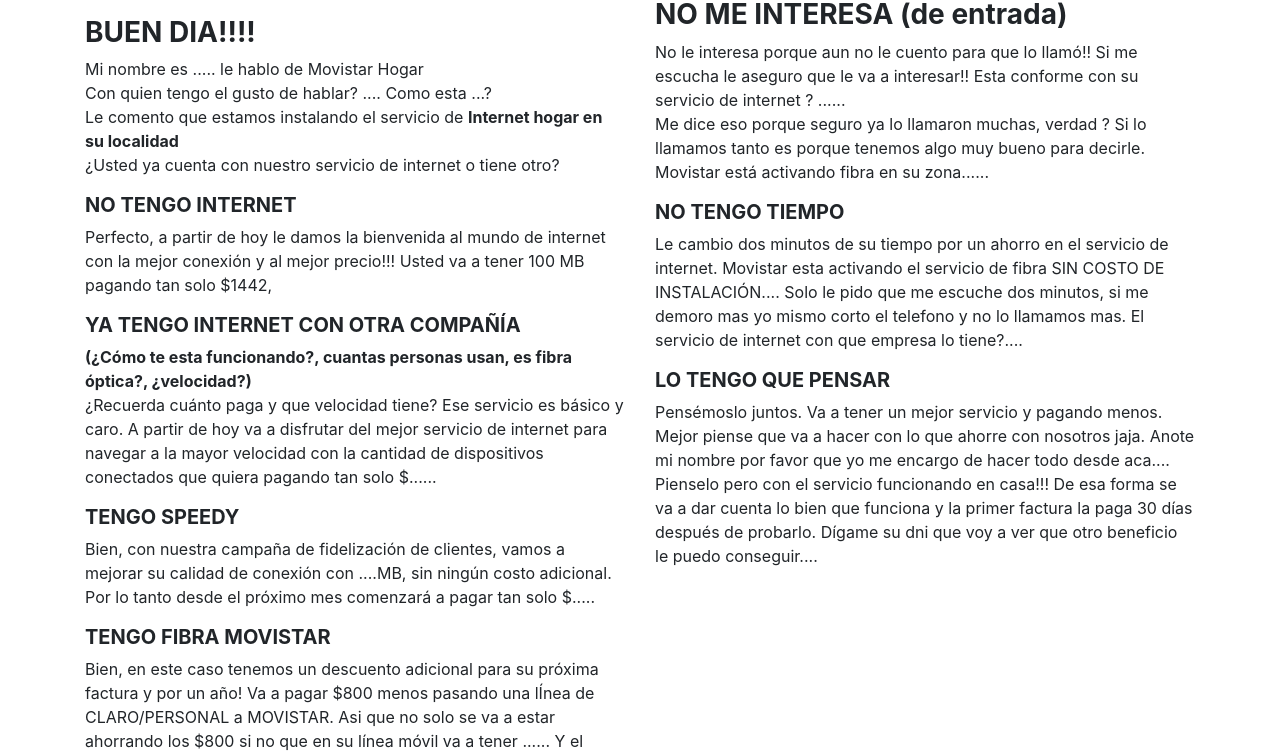
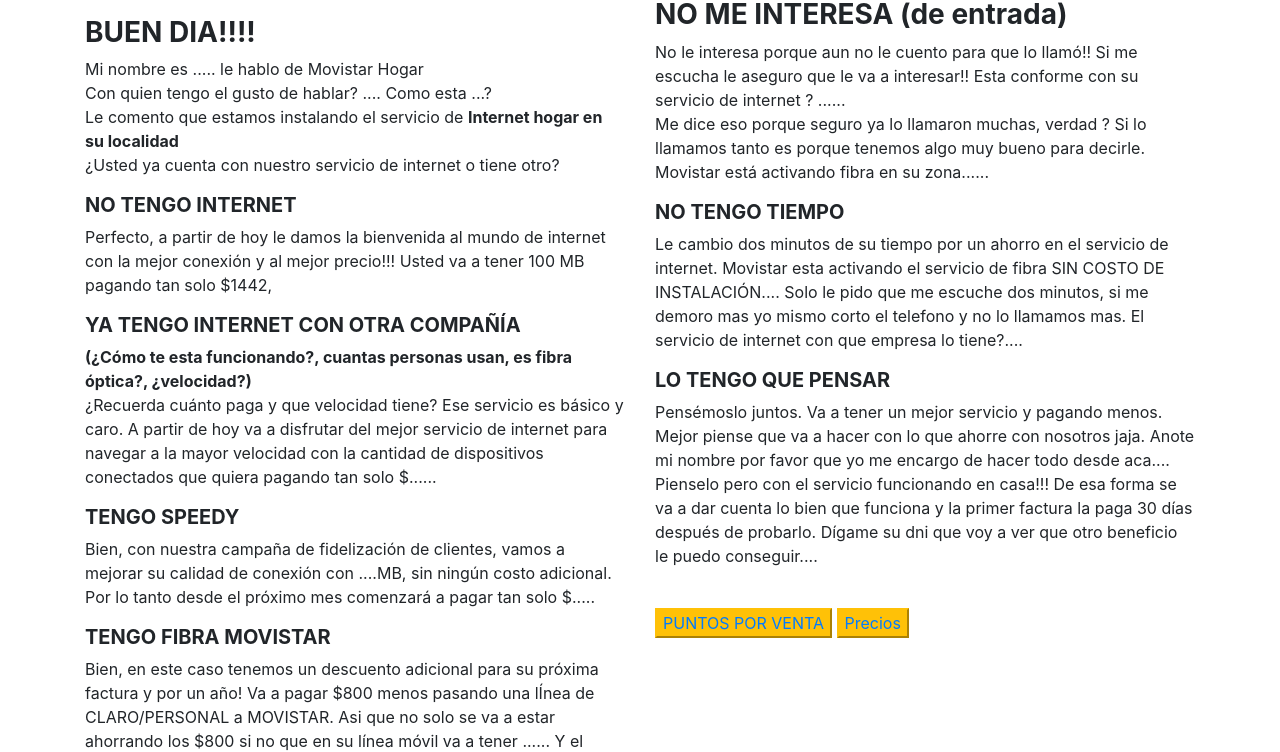
Before and after one commit to AgustinValda/movistar, a plain HTML site: page index.html in a window 1280 px wide. Shown: the part 50-802 px from the top of the page. Drawn offline with nearby package versions, Linux system fonts and the light colour scheme.

Commit message:
actualizacion puntos

```diff
--- a/index.html
+++ b/index.html
@@ -133,9 +133,17 @@
             otro beneficio le puedo conseguir....
           </p>
           <br />
+
+          <button class="btn-warning">
+            <a href="./puntos.html">PUNTOS POR VENTA</a>
+          </button>
+          <button class="btn-warning">
+            <a href="http://somossocios.net.ar/Precios/">Precios</a>
+          </button>
         </div>
       </div>
     </div>
+
     <!-- <--Bootstrap-->
     <script
       src="https://cdn.jsdelivr.net/npm/jquery@3.5.1/dist/jquery.slim.min.js"
```
Also changed, not shown: puntos.html (added, +14 -0 lines), puntosVentas.jpeg (added).
